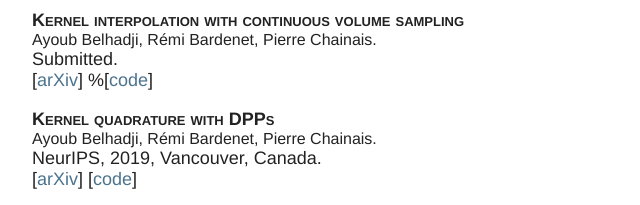
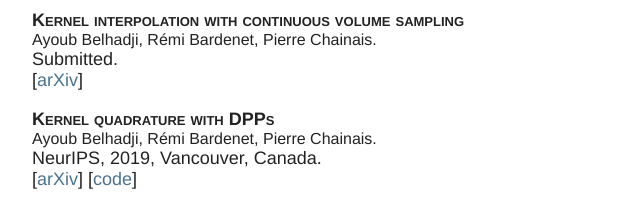
Before and after one commit to AyoubBelhadji/ayoubbelhadji.github.io, a plain HTML site: page index.html in a window 1280 px wide. Shown: the part 539-744 px from the top of the page, 158-798 px from the left. Drawn offline with Linux system fonts and the light colour scheme.

Commit message:
Update index.html

```diff
--- a/index.html
+++ b/index.html
@@ -42,7 +42,6 @@
                         <div class="venue"> Submitted.</div>
                         <div class="links">
                             [<a href="https://arxiv.org/abs/2002.09677">arXiv</a>]
-                            %[<a href="https://github.com/AyoubBelhadji/DPPKQ">code</a>]
                         </div>
 
                 </div>
```
